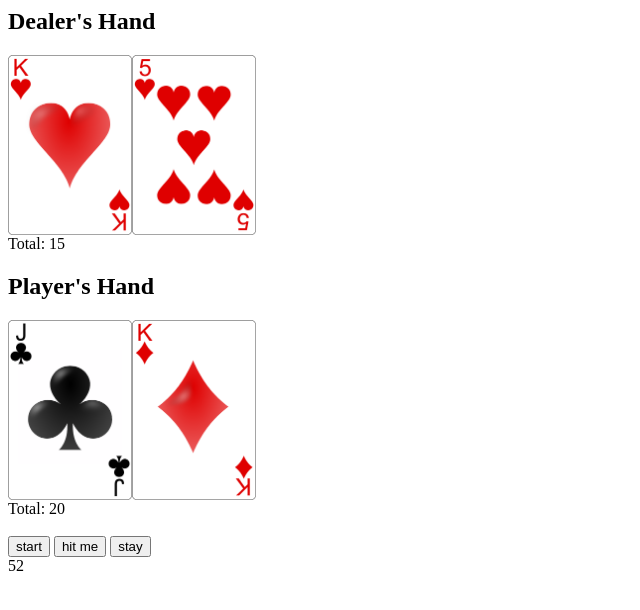
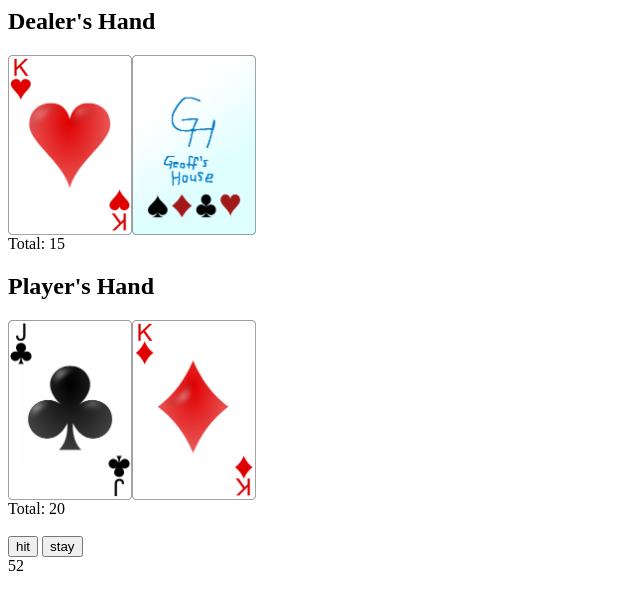
Before and after one commit to geoffreyhughes/blackjack, a plain HTML site: page index.html in a window 1280 px wide. Shown: the whole page, without its empty margins (0-640 px from the left). Drawn offline with Linux system fonts and the light colour scheme.

Commit message:
dealer's down card logic

```diff
--- a/blackjack.js
+++ b/blackjack.js
@@ -93,7 +93,20 @@ function displayCards()
 			img.height=180;
 			img.id=players[i] + "_" + [j];
 			var divPlayer = document.getElementById("player" + players[j]["number"]);
-			divPlayer.appendChild(img);
+
+			if (j == 0 && i == 1)
+			{
+				var back = document.createElement("img");
+				back.src="cards/GeoffsHouse.png";
+				back.weight=120;
+				back.height=180;
+				divPlayer.appendChild(back);
+			}
+
+			else
+			{
+				divPlayer.appendChild(img);
+			}
 
 		}
 
--- a/index.html
+++ b/index.html
@@ -22,8 +22,7 @@
 
     <div class="game-body">
            <div class="game-options">
-            <input type="button" id="btnStart" class="btn" value="start" onclick="startblackjack()">
-            <input type="button" class="btn" value="hit me" onclick="hitMe()">
+            <input type="button" class="btn" value="hit" onclick="hit()">
             <input type="button" class="btn" value="stay" onclick="stay()">
             </div>
 
```
Also changed, not shown: cards/king_of_diamonds2.png.
